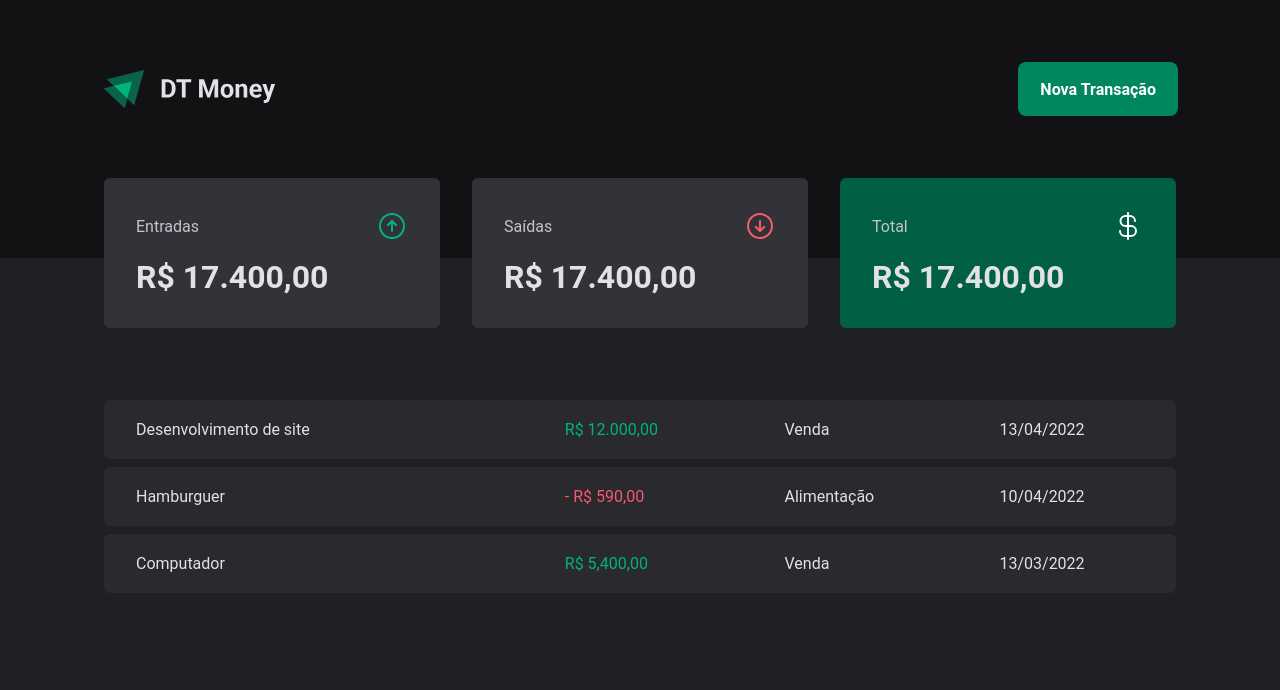
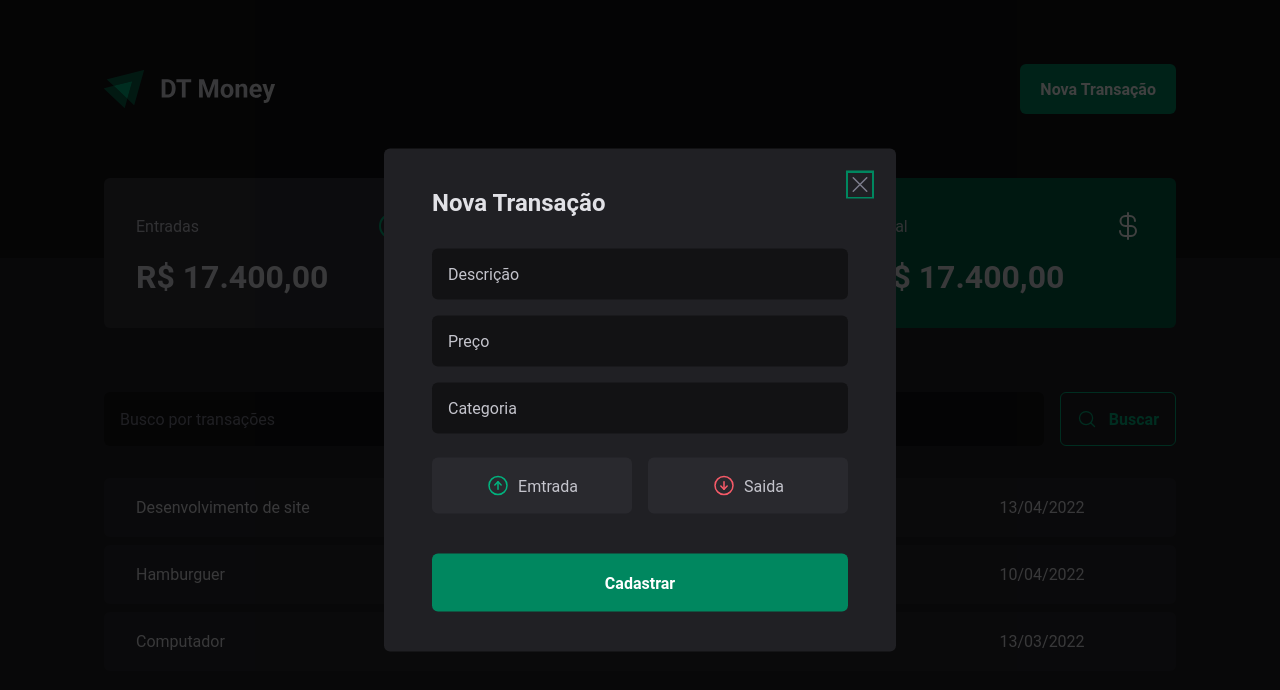
Before and after one commit to Emanuel-Boaventura/dt-money, a React (Vite) app: page / in a window 1280 px wide. Both pictures are taken after a click on the button "Nova Transação". Shown: the top 690 px of the page. Built offline with nearby package versions, Linux system fonts and the light colour scheme.

Commit message:
feat: add dialog

```diff
--- a/package.json
+++ b/package.json
@@ -9,6 +9,7 @@
     "preview": "vite preview"
   },
   "dependencies": {
+    "@radix-ui/react-dialog": "^1.0.2",
     "phosphor-react": "^1.4.1",
     "react": "^18.2.0",
     "react-dom": "^18.2.0",
--- a/src/components/Header/index.tsx
+++ b/src/components/Header/index.tsx
@@ -1,13 +1,22 @@
 import { HeaderContainer, HeaderContent, NewTransactionButton } from './styles';
+import * as Dialog from '@radix-ui/react-dialog';
 
 import logoImg from '../../assets/logo.svg';
+import NewTransactionModal from '../NewTransactionModal';
 
 const Header = () => {
   return (
     <HeaderContainer>
       <HeaderContent>
         <img src={logoImg} alt='' />
-        <NewTransactionButton>Nova Transação</NewTransactionButton>
+
+        <Dialog.Root>
+          <Dialog.Trigger asChild>
+            <NewTransactionButton>Nova Transação</NewTransactionButton>
+          </Dialog.Trigger>
+
+          <NewTransactionModal />
+        </Dialog.Root>
       </HeaderContent>
     </HeaderContainer>
   );
--- /dev/null
+++ b/src/components/NewTransactionModal/index.tsx
@@ -0,0 +1,46 @@
+import * as Dialog from '@radix-ui/react-dialog';
+import { ArrowCircleDown, ArrowCircleUp, X } from 'phosphor-react';
+import {
+  CloseButton,
+  Content,
+  Overlay,
+  TransactionType,
+  TransactionTypeButton,
+} from './styles';
+
+const NewTransactionModal = () => {
+  return (
+    <Dialog.Portal>
+      <Overlay />
+
+      <Content>
+        <Dialog.Title>Nova Transação</Dialog.Title>
+
+        <CloseButton>
+          <X size={24} />
+        </CloseButton>
+
+        <form action=''>
+          <input type='text' placeholder='Descrição' required />
+          <input type='number' placeholder='Preço' required />
+          <input type='text' placeholder='Categoria' required />
+          <TransactionType>
+            <TransactionTypeButton variant='income'>
+              <ArrowCircleUp size={24} />
+              Emtrada
+            </TransactionTypeButton>
+
+            <TransactionTypeButton variant='outcome'>
+              <ArrowCircleDown size={24} />
+              Saida
+            </TransactionTypeButton>
+          </TransactionType>
+
+          <button type='submit'>Cadastrar</button>
+        </form>
+      </Content>
+    </Dialog.Portal>
+  );
+};
+
+export default NewTransactionModal;
--- /dev/null
+++ b/src/components/NewTransactionModal/styles.ts
@@ -0,0 +1,105 @@
+import styled from 'styled-components'
+import * as Dialog from '@radix-ui/react-dialog'
+
+export const Overlay = styled(Dialog.Overlay)`
+  position: fixed;
+  width: 100vw;
+  height: 100vw;
+  inset: 0;
+  background-color: rgba(0,0,0,0.75);
+
+
+
+`
+export const Content = styled(Dialog.Content)`
+  min-width: 32rem;
+  border-radius: 6px;
+  padding: 2.5rem 3rem;
+  background-color: ${p => p.theme.gray800};
+
+  position: fixed;
+  top: 50%;
+  left: 50%;
+  transform: translate(-50%,-50%);
+
+  form{
+    margin-top: 2rem;
+
+    display: flex;
+    flex-direction: column;
+    gap: 1rem;
+
+    input{
+      border-radius: 6px;
+      border: 0;
+      background-color: ${p => p.theme.gray900};
+      color: ${p => p.theme.gray300};
+      padding: 1rem;
+
+      &::placeholder{
+      color: ${p => p.theme.gray300};
+
+      }
+    }
+
+    button[type='submit']{
+      height: 58px;
+      border: 0;
+      background-color: ${p => p.theme.green500};
+      color: ${p => p.theme.white};
+      font-weight: bold;
+      padding: 0 1.25rem;
+      border-radius: 6px;
+      margin-top: 1.5rem;
+      cursor: pointer;
+
+      &:hover{
+        background-color: ${p => p.theme.green700};
+        transition: background-color 0.2s;
+      }
+
+    }
+  }
+
+`
+
+export const CloseButton = styled(Dialog.Close)`
+  position: absolute;
+  background-color: transparent;
+  border: 0;
+  line-height: 0;
+  top: 1.5rem;
+  right: 1.5rem;
+  cursor: pointer;
+  color: ${p => p.theme.gray500};
+
+`
+
+export const TransactionType = styled.div`
+  display: grid;
+  grid-template-columns: repeat(2, 1fr);
+  gap: 1rem;
+  margin-top: 0.5rem;
+
+`
+
+interface TransactionTypeButtonProps {
+  variant: 'income' | 'outcome'
+}
+
+export const TransactionTypeButton = styled.button<TransactionTypeButtonProps>`
+  background-color: ${p => p.theme.gray700};
+  padding: 1rem;
+  display: flex;
+  align-items: center;
+  justify-content: center;
+  gap: 0.5rem;
+  border-radius: 6px;
+  cursor: pointer;
+  border: 0;
+  color: ${p => p.theme.gray300};
+
+  svg{
+    color: ${p => p.variant === 'income' ? p.theme.green300 : p.theme.red300};
+  }
+`
--- /dev/null
+++ b/src/pages/Transactions/components/SearchForm/index.tsx
@@ -0,0 +1,17 @@
+import { MagnifyingGlass } from 'phosphor-react';
+import { SearchFormContainer } from './styles';
+
+const SearchForm = () => {
+  return (
+    <SearchFormContainer>
+      <input type='text' placeholder='Busco por transações' />
+
+      <button type='submit'>
+        <MagnifyingGlass size={20} />
+        Buscar
+      </button>
+    </SearchFormContainer>
+  );
+};
+
+export default SearchForm;
--- /dev/null
+++ b/src/pages/Transactions/components/SearchForm/styles.ts
@@ -0,0 +1,44 @@
+import styled from 'styled-components'
+
+export const SearchFormContainer = styled.form`
+  display: flex;
+  gap: 1rem;
+
+  input{
+    flex: 1;
+    border-radius: 6px;
+    border: 0;
+    background-color: ${p => p.theme.gray900};
+    color: ${p => p.theme.gray300};
+    padding: 1rem;
+
+    &::placeholder{
+      color: ${p => p.theme.gray500};
+
+    }
+
+  }
+
+  button{
+    display: flex;
+    align-items: center;
+    gap: 0.75rem;
+
+    border: 0;
+    padding: 1rem;
+    background-color: transparent;
+    border: 1px solid ${p => p.theme.green300};
+    color: ${p => p.theme.green300};
+    font-weight: bold;
+    border-radius: 6px;
+
+    &:hover{
+      background-color: ${p => p.theme.green500};
+      border-color: ${p => p.theme.green500};
+      color: ${p => p.theme.white};
+      transition: background-color 0.2s, color 0.2s, border-color 0.2s;
+
+    }
+
+  }
+`
--- a/src/pages/Transactions/index.tsx
+++ b/src/pages/Transactions/index.tsx
@@ -1,5 +1,6 @@
 import Header from '../../components/Header';
 import Summary from '../../components/Summary';
+import SearchForm from './components/SearchForm';
 import {
   PriceHighlight,
   TransactionsContainer,
@@ -13,6 +14,8 @@
       <Summary />
 
       <TransactionsContainer>
+        <SearchForm />
+
         <TransactionsTable>
           <tbody>
             <tr>
--- a/src/pages/Transactions/styles.ts
+++ b/src/pages/Transactions/styles.ts
@@ -13,7 +13,7 @@
   width: 100%;
   border-collapse: separate;
   border-spacing: 0 0.5rem;
-  /* margin-top: 1.5rem; */
+  margin-top: 1.5rem;
 
   td{
     padding: 1.25rem 2rem;
```
Also changed, not shown: 1 other file (tests, documents, lock files or other folders).
